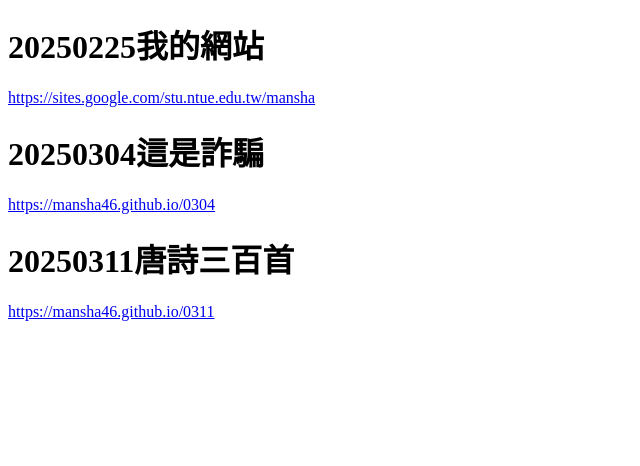
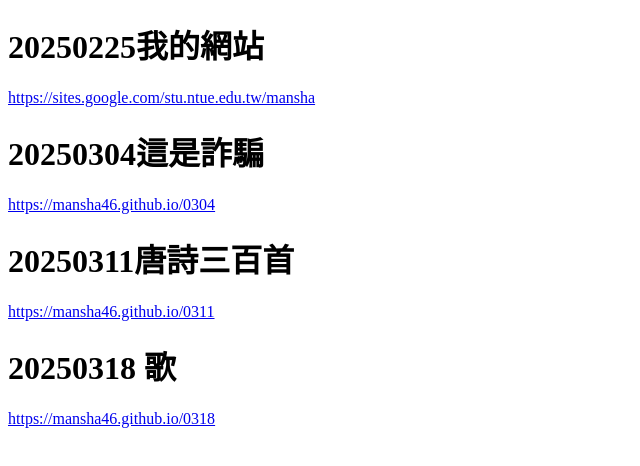
Before and after one commit to mansha46/mansha46.github.io, a plain HTML site: page index.html in a window 1280 px wide. Shown: the whole page, without its empty margins (0-640 px from the left). Drawn offline with Linux system fonts and the light colour scheme.

Commit message:
Update index.html

```diff
--- a/index.html
+++ b/index.html
@@ -10,13 +10,16 @@
     <h1>20250225我的網站</h1>
     <p><a href="https://sites.google.com/stu.ntue.edu.tw/mansha">https://sites.google.com/stu.ntue.edu.tw/mansha</a></p>
 
-
     <h1>20250304這是詐騙</h1>
     <p><a href="0304/index.html">https://mansha46.github.io/0304</a></p>
 
     <h1>20250311唐詩三百首</h1>
     <p><a href="0311/index.html">https://mansha46.github.io/0311</a></p>
 
+    <h1>20250318 歌</h1>
+    <p><a href="0318/index.html">https://mansha46.github.io/0318</a></p>
+
+
 </body>
 
 </html>
```
